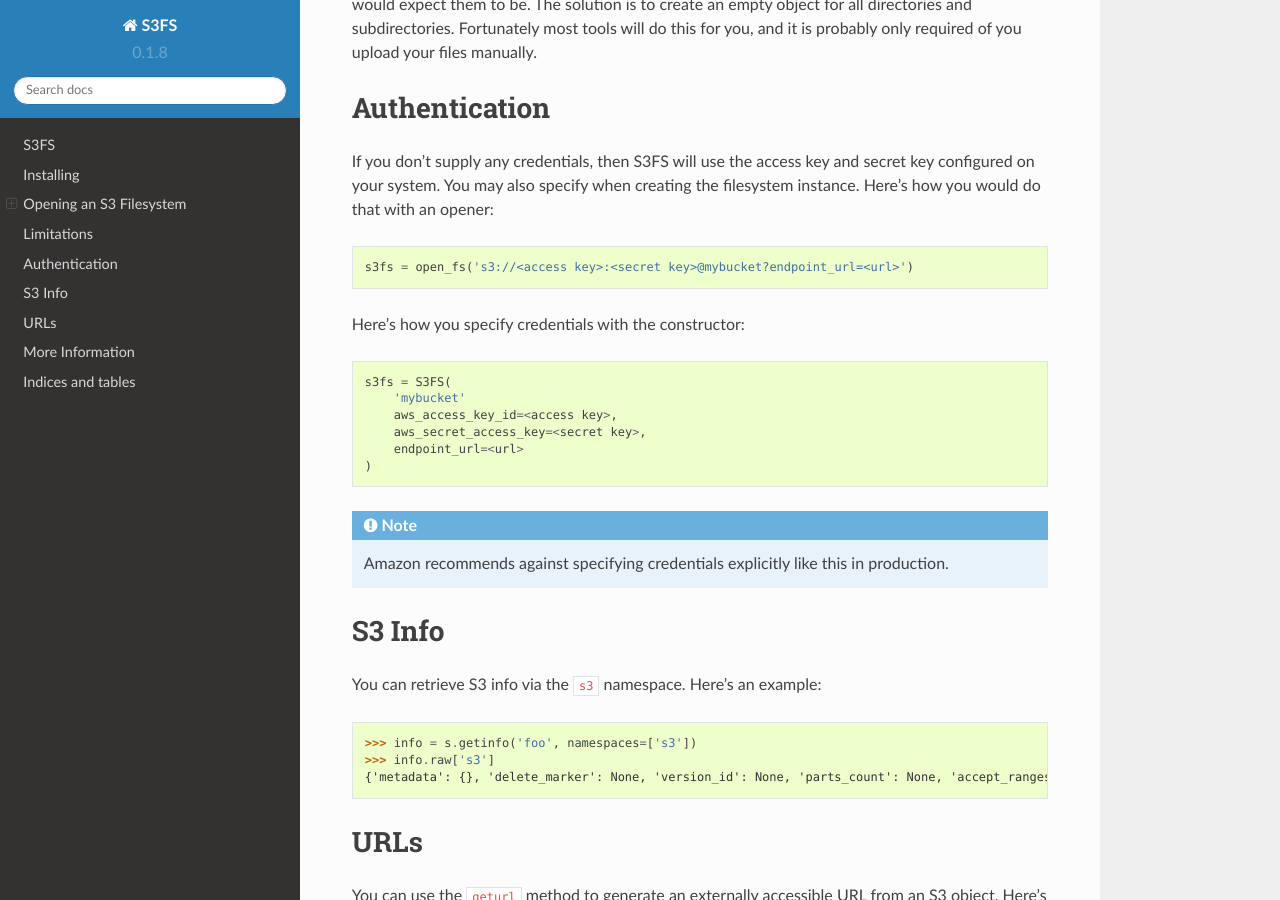
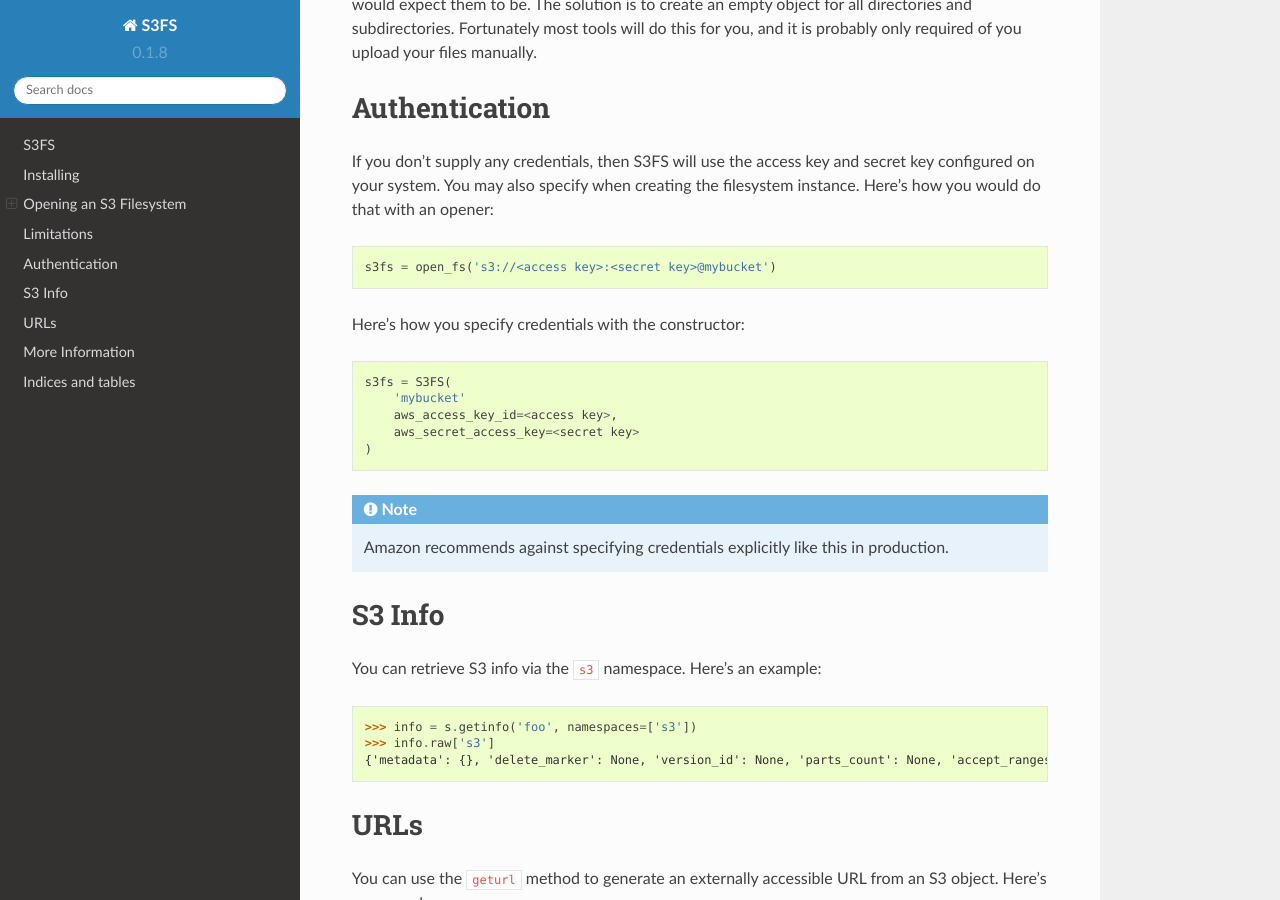
Before and after one commit to PyFilesystem/s3fs, a Sphinx documentation site: the page built from docs/index.rst, in a window 1280 px wide and 900 px high, scrolled down 1412 px. Built offline with Sphinx 7.4.7 and the Read the Docs theme 2.0.0, drawn with Linux system fonts in a browser that asks for light colours.

Commit message:
Revert "Updated docs to include how to use endpoint_url in open_fs via fs."
This reverts commit 7438e4ba9cf57d9f6f3d716b9b1a1205cb276532.

```diff
--- a/docs/index.rst
+++ b/docs/index.rst
@@ -78,15 +78,14 @@
 creating the filesystem instance. Here's how you would do that with an
 opener::
 
-    s3fs = open_fs('s3://<access key>:<secret key>@mybucket?endpoint_url=<url>')
+    s3fs = open_fs('s3://<access key>:<secret key>@mybucket')
 
 Here's how you specify credentials with the constructor::
 
     s3fs = S3FS(
         'mybucket'
         aws_access_key_id=<access key>,
-        aws_secret_access_key=<secret key>,
-        endpoint_url=<url>
+        aws_secret_access_key=<secret key>
     )
 
 .. note::
```
